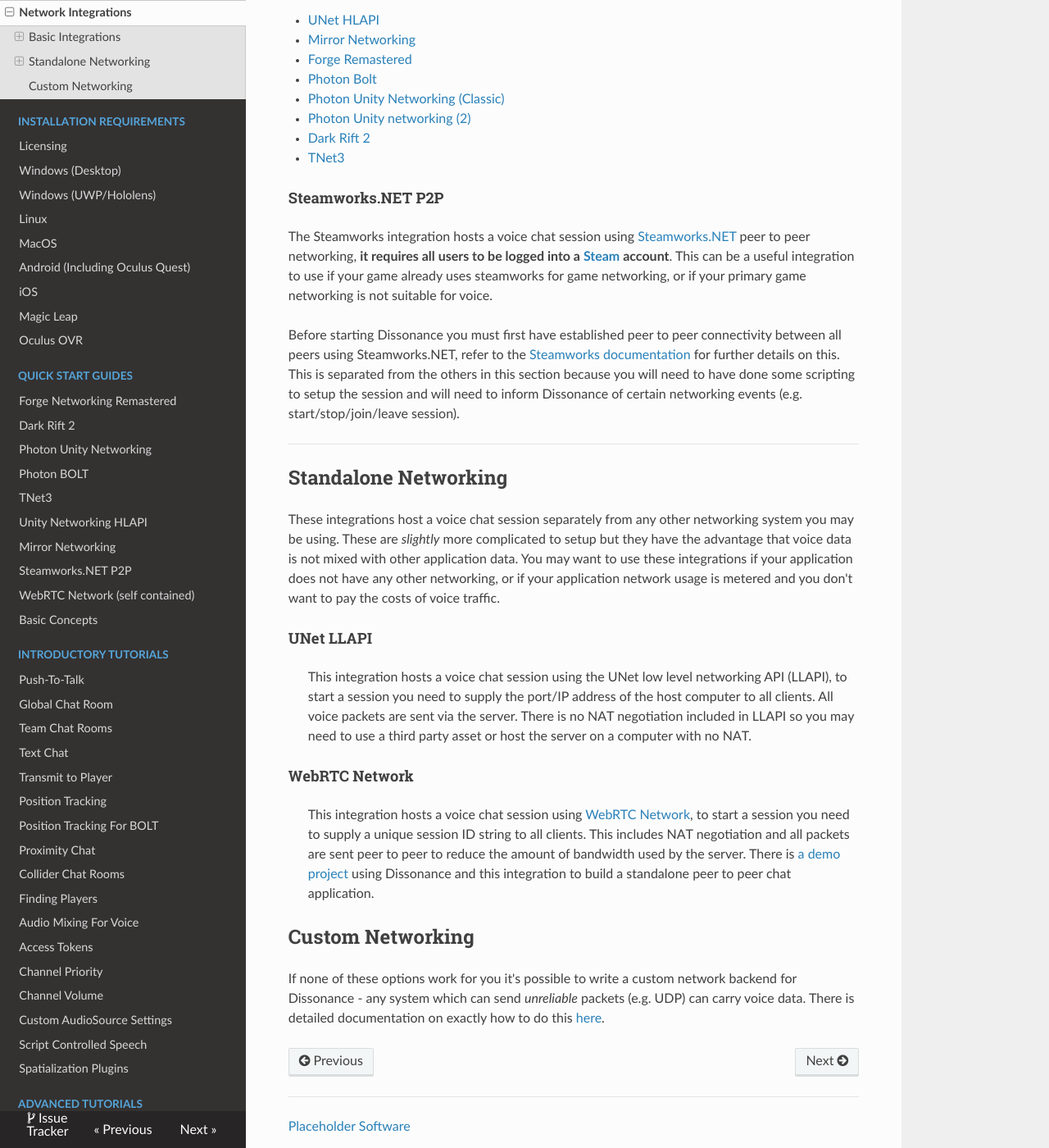
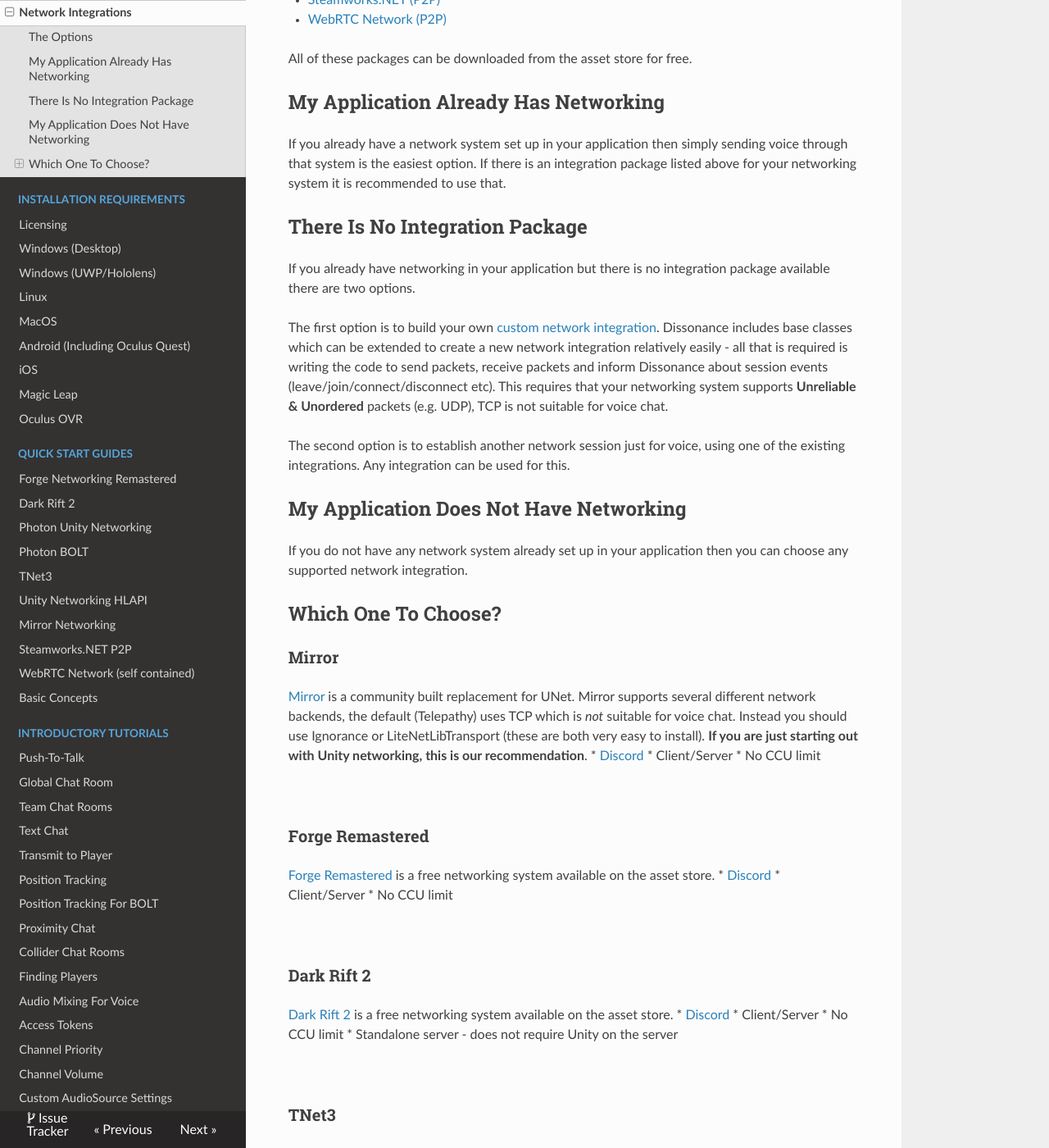
Before and after one commit to Placeholder-Software/Dissonance, an MkDocs documentation site: the page built from docs/Basics/Choosing-A-Network.md, in a window 1280 px wide and 1400 px high, scrolled down 588 px. Shown: the whole window at 82% size. Built offline with MkDocs 1.6.1, drawn with Linux system fonts in a browser that asks for light colours; old or Windows-style settings are respelled for this version of MkDocs; some of the changed text lies outside the part shown.

Commit message:
Rewritten Choosing-A-Network.md doc to directly list all of the choices and their advantages

```diff
--- a/docs/Basics/Choosing-A-Network.md
+++ b/docs/Basics/Choosing-A-Network.md
@@ -1,39 +1,119 @@
 # Network Integrations
 
-The core Dissonance package does not do any networking itself - instead it relies on integrations with other network systems to send and receive data. This gives you a lot of flexibility in choosing how you want voice data to be sent between computers. If none of the existing integrations are suitable for you you can even write a custom network integration.
+The core Dissonance package does not include any network - instead Dissonance relies on integrations with other network systems to send and receive data. This gives you a lot of flexibility in choosing how you want voice data to be sent over the network. If none of the existing integrations are suitable for you you can also write a custom network integration.
 
-The easiest setup is simply to send voice data through whatever networking system you are already using. However this isn't required - for example if you have a game using TCP for it's networking (which is unsuitable for voice comms) you could keep the game over that network and establish a second session just for voice chat. See the `Standalone Networking` section for more details on this.
+## The Options
 
-## Basic Integrations
+Dissonance has free support for 10 network systems:
 
-These integrations simply send data though a network session which you first setup - Dissonance starts itself when it detects that a network session has been started and stops itself when the network session is stopped. These are the simplest network integrations to use, if your application is already using one of these backends you just need to drop some components into the scene and you immediately have a functional Dissonance voice chat session.
+* [UNet HLAPI](https://assetstore.unity.com/packages/slug/143285?aid=1100lJDF)
+* [Mirror Networking](https://assetstore.unity.com/packages/slug/143290?aid=1100lJDF)
+* [Dark Rift 2](https://assetstore.unity.com/packages/slug/143293?aid=1100lJDF)
+* [Forge Remastered](https://assetstore.unity.com/packages/slug/143286?aid=1100lJDF)
+* [Photon Unity Networking (Classic)](https://assetstore.unity.com/packages/slug/143287?aid=1100lJDF)
+* [Photon Unity networking (2)](https://assetstore.unity.com/packages/slug/143288?aid=1100lJDF)
+* [Photon Bolt](https://assetstore.unity.com/packages/slug/143291?aid=1100lJDF)
+* [TNet3](https://assetstore.unity.com/packages/tools/integration/dissonance-for-tnet3-154374?aid=1100lJDF)
+* [Steamworks.NET (P2P)](https://assetstore.unity.com/packages/slug/143292?aid=1100lJD)
+* [WebRTC Network (P2P)](https://assetstore.unity.com/packages/tools/network/webrtc-video-chat-68030?aid=1100lJDF)
 
- - [UNet HLAPI](https://assetstore.unity.com/packages/slug/143285?aid=1100lJDF)
- - [Mirror Networking](https://assetstore.unity.com/packages/slug/143290?aid=1100lJDF)
- - [Forge Remastered](https://assetstore.unity.com/packages/slug/143286?aid=1100lJDF)
- - [Photon Bolt](https://assetstore.unity.com/packages/slug/143291?aid=1100lJDF)
- - [Photon Unity Networking (Classic)](https://assetstore.unity.com/packages/slug/143287?aid=1100lJDF)
- - [Photon Unity networking (2)](https://assetstore.unity.com/packages/slug/143288?aid=1100lJDF)
- - [Dark Rift 2](https://assetstore.unity.com/packages/slug/143293?aid=1100lJDF)
- - [TNet3](https://assetstore.unity.com/packages/tools/integration/dissonance-for-tnet3-154374?aid=1100lJDF)
+All of these packages can be downloaded from the asset store for free.
 
-#### Steamworks.NET P2P
-The Steamworks integration hosts a voice chat session using [Steamworks.NET](https://steamworks.github.io/) peer to peer networking, **it requires all users to be logged into a [Steam](https://store.steampowered.com/) account**. This can be a useful integration to use if your game already uses steamworks for game networking, or if your primary game networking is not suitable for voice.
+## My Application Already Has Networking
 
-Before starting Dissonance you must first have established peer to peer connectivity between all peers using Steamworks.NET, refer to the [Steamworks documentation](https://partner.steamgames.com/doc/api/ISteamNetworking) for further details on this. This is separated from the others in this section because you will need to have done some scripting to setup the session and will need to inform Dissonance of certain networking events (e.g. start/stop/join/leave session).
+If you already have a network system set up in your application then simply sending voice through that system is the easiest option. If there is an integration package listed above for your networking system it is recommended to use that.
 
----
+## There Is No Integration Package
 
-## Standalone Networking
+If you already have networking in your application but there is no integration package available there are two options.
 
-These integrations host a voice chat session separately from any other networking system you may be using. These are _slightly_ more complicated to setup but they have the advantage that voice data is not mixed with other application data. You may want to use these integrations if your application does not have any other networking, or if your application network usage is metered and you don't want to pay the costs of voice traffic.
+The first option is to build your own [custom network integration](../Tutorials/Custom-Networking.md). Dissonance includes base classes which can be extended to create a new network integration relatively easily - all that is required is writing the code to send packets, receive packets and inform Dissonance about session events (leave/join/connect/disconnect etc). This requires that your networking system supports **Unreliable & Unordered** packets (e.g. UDP), TCP is not suitable for voice chat.
 
-#### UNet LLAPI
-> This integration hosts a voice chat session using the UNet low level networking API (LLAPI), to start a session you need to supply the port/IP address of the host computer to all clients. All voice packets are sent via the server. There is no NAT negotiation included in LLAPI so you may need to use a third party asset or host the server on a computer with no NAT.
+The second option is to establish another network session just for voice, using one of the existing integrations. Any integration can be used for this.
 
-#### WebRTC Network
-> This integration hosts a voice chat session using [WebRTC Network](https://assetstore.unity.com/packages/tools/network/webrtc-video-chat-68030?aid=1100lJDF), to start a session you need to supply a unique session ID string to all clients. This includes NAT negotiation and all packets are sent peer to peer to reduce the amount of bandwidth used by the server. There is [a demo project](https://github.com/Placeholder-Software/Dissonance-Demo) using Dissonance and this integration to build a standalone peer to peer chat application.
+## My Application Does Not Have Networking
 
-## Custom Networking
+If you do not have any network system already set up in your application then you can choose any supported network integration.
 
-If none of these options work for you it's possible to write a custom network backend for Dissonance - any system which can send _unreliable_ packets (e.g. UDP) can carry voice data. There is detailed documentation on exactly how to do this [here](../Tutorials/Custom-Networking.md).
+## Which One To Choose?
+
+### Mirror
+
+[Mirror](https://assetstore.unity.com/packages/tools/network/mirror-129321?aid=1100lJDF) is a community built replacement for UNet. Mirror supports several different network backends, the default (Telepathy) uses TCP which is _not_ suitable for voice chat. Instead you should use Ignorance or LiteNetLibTransport (these are both very easy to install). **If you are just starting out with Unity networking, this is our recommendation**.
+ * [Discord](https://discord.gg/8pmJkfH)
+ * Client/Server
+ * No CCU limit
+
+ <br />
+
+### Forge Remastered
+
+[Forge Remastered](https://assetstore.unity.com/packages/tools/network/forge-networking-remastered-38344?aid=1100lJDF) is a free networking system available on the asset store.
+ * [Discord](https://discord.gg/5kMT7zN)
+ * Client/Server
+ * No CCU limit
+
+<br />
+
+### Dark Rift 2
+
+[Dark Rift 2](https://assetstore.unity.com/packages/tools/network/darkrift-networking-2-95309?aid=1100lJDF) is a free networking system available on the asset store.
+ * [Discord](https://discord.gg/3dxyu3g)
+ * Client/Server
+ * No CCU limit
+ * Standalone server - does not require Unity on the server
+
+<br />
+
+### TNet3
+
+[TNet3](https://assetstore.unity.com/packages/tools/network/networking-and-serialization-tools-tnet-3-56798?aid=1100lJDF) is a networking and serialization system available on the asset store.
+ * [Discord](https://discord.gg/tasharen)
+ * Client/Server
+ * No CCU limit
+
+<br />
+
+### Photon Bolt
+
+[Photon Bolt](https://assetstore.unity.com/packages/tools/network/photon-bolt-free-127156?aid=1100lJDF) is a free (up to 20 CCU) networking system available on the asset store.
+ * [Discord](https://discord.gg/5ySmPdQ)
+ * Client/Server
+ * CCU Limit (20 free)
+
+<br />
+
+### Photon Unity Networking 2
+
+[Photon Unity Networking 2](https://assetstore.unity.com/packages/tools/network/pun-2-free-119922?aid=1100lJDF) is the upgrade to the very popular Photon Unity Networking asset. It is a free (up to 20 CCU) networking system available on the asset store.
+ * [Forum](https://forum.photonengine.com/)
+ * Photon Cloud Hosting
+ * CCU Limit (20 free)
+
+<br />
+
+### Steamworks P2P
+
+[Steamworks.Net](https://steamworks.github.io/) is a free low level wrapper around the Steamworks SDK. This integration requires that all users are logged into a [Steam](https://store.steampowered.com/) account. If your game already uses Steam networking this can be a free and low latency way to set up voice. Setting this up to work with Dissonance requires a little extra scripting - first you must set up a network session with `Steamworks.Net`,please refer to the [Getting Started](../Basics/Quick-Start-Steamworks.Net-P2P.md) tutorial for more details.
+ * Full P2P
+ * No CCU limit
+
+<br />
+
+### WebRTC Video Chat
+
+[WebRTC Video Chat](https://assetstore.unity.com/packages/tools/network/webrtc-video-chat-68030?aid=1100lJDF) is a p2p networking, voice and video chat application. This integration uses **just the networking** part of the asset to carry Dissonance voice traffic - it does _not_ integrate in a way that allows `WebRTC Voice Chat` and `Dissonance Voice Chat` to understand each other. This can be used to quickly set up a fully p2p chat session requiring only a very lightweight session server (which carries no voice traffic).
+ * Full P2P
+ * No CCU limit
+
+<br />
+
+### Photon Unity Networking (Classic)
+
+[Photon Unity Networking](https://assetstore.unity.com/packages/tools/network/photon-unity-networking-classic-free-1786?aid=1100lJDF) is a free (up to 20 CCU) networking system available on the asset store. This asset is deprecated and has been replaced with **Photon Unity Networking 2**,  it is **not** recommended to use this for new applications.
+
+<br />
+
+### UNet HLAPI
+
+UNet is the **deprecated** Unity networking system. It is **not** recommended to use this for new applications.
```
